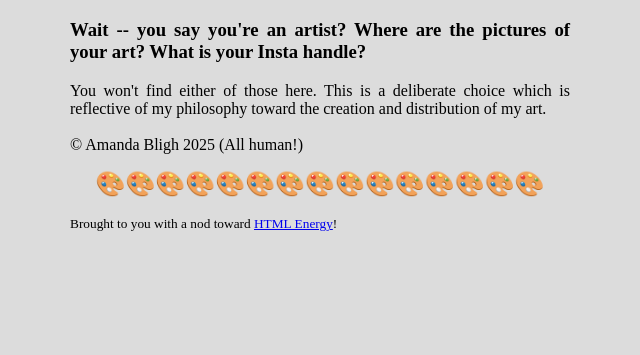
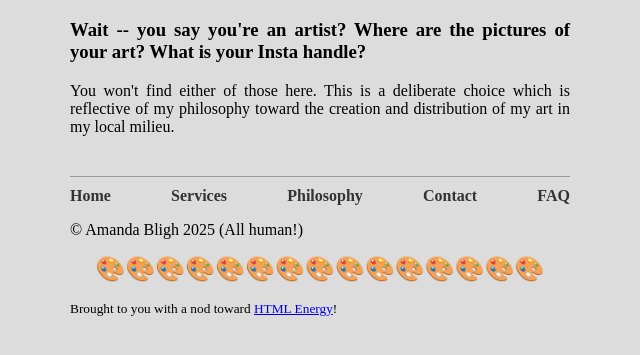
Before and after one commit to abligh79/art-website, a plain HTML site: page faq.html in a window 1280 px wide. Shown: the part 97-452 px from the top of the page, without its empty margins (320-960 px from the left). Drawn offline with Linux system fonts and the light colour scheme.

Commit message:
faq update

```diff
--- a/faq.html
+++ b/faq.html
@@ -35,9 +35,17 @@
 <h1 style="text-align: center">Art FAQ by abligh</h1>
 
 <h3>Wait -- you say you're an artist? Where are the pictures of your art? What is your Insta handle?</h3>
-You won't find either of those here. This is a deliberate choice which is reflective of my philosophy toward the creation and distribution of my art.
+You won't find either of those here. This is a deliberate choice which is reflective of my philosophy toward the creation and distribution of my art in my local milieu.
 
 <h3></h3>
+
+<div class="nav">
+  <a href="https://art.abligh.com/index.html">Home</a>
+  <a href="https://art.abligh.com/services.html">Services</a>
+  <a href="https://art.abligh.com/philosophy.html">Philosophy</a>
+  <a href="https://art.abligh.com/contact.html">Contact</a>
+  <a href="https://art.abligh.com/faq.html">FAQ</a>
+</div>
 
   <p>&#169; Amanda Bligh 2025 (All human!)</p>
 
```
